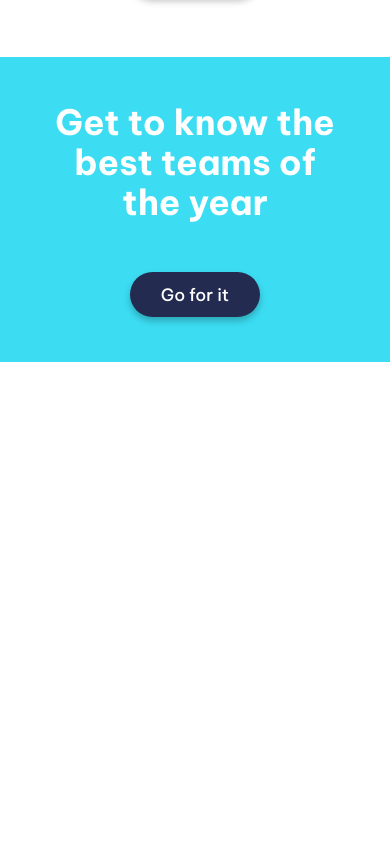
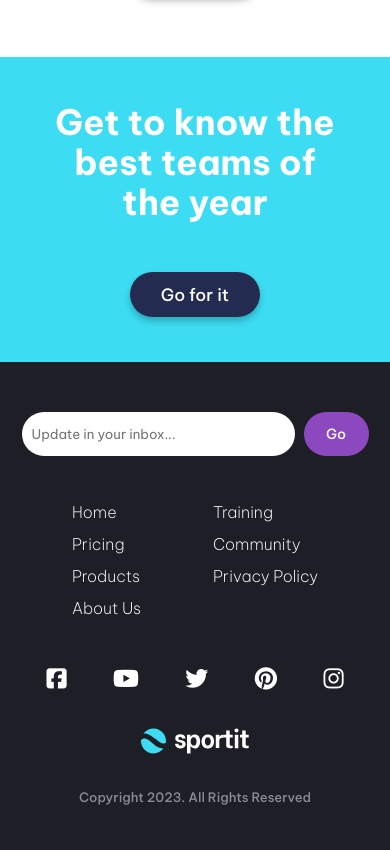
Before and after one commit to alossada/finalProject_FrontEnd1, a plain HTML site: page index.html in a window 390 px wide. Shown: the part 2571-3421 px from the top of the page. Before the commit the page ends 2933 px from the top, so only its background shows below. Drawn offline with Linux system fonts and the light colour scheme.

Commit message:
Create footer
Responsive and styles ok

```diff
--- a/index.html
+++ b/index.html
@@ -115,6 +115,40 @@
 		</h2>
 		<button class="btn separator_bottomBtn">Go for it</button>
 	</section>
+	<footer>
+		<div class="footer">
+			<form action="">
+				<input type="email" name="email" class="email_input" placeholder="Update in your inbox...">
+				<input type="submit" class="footer_email_submint" value="Go">
+			</form>
+			<nav class="footer_nav">
+				<ul class="footer_nav_list">
+					<li class="footer_nav_item">Home</li>
+					<li class="footer_nav_item">Pricing</li>
+					<li class="footer_nav_item">Products</li>
+					<li class="footer_nav_item">About Us</li>
+				</ul>
+				<ul class="footer_nav_list">
+					<li class="footer_nav_item">Training</li>
+					<li class="footer_nav_item">Community</li>
+					<li class="footer_nav_item">Privacy Policy</li>
+				</ul>
+			</nav>
+			<nav class="footer_nav_social">
+				<div class="footer_nav_social_list">
+					<a class="footer_social_icon" href=""><i class="fa-brands fa-square-facebook"></i></i></a>
+					<a class="footer_social_icon" href=""><i class="fa-brands fa-youtube"></i></a>
+					<a class="footer_social_icon" href=""><i class="fa-brands fa-twitter"></i></a>
+					<a class="footer_social_icon" href=""><i class="fa-brands fa-pinterest"></i></a>
+					<a class="footer_social_icon" href=""><i class="fa-brands fa-instagram"></i></a>
+				</div>
+				<img class="logo_footer" src="/assets/logo_negative.svg" alt="sportif Logo">
+			</nav>
+		</div>
+		<p class="footer_copyright">
+			Copyright 2023. All Rights Reserved
+		</p>
+	</footer>
 
 </body>
 </html>
--- a/styles.css
+++ b/styles.css
@@ -1,4 +1,4 @@
-@import url("https://fonts.googleapis.com/css2?family=Be+Vietnam+Pro:wght@400;500;700&family=Inter:wght@100;200;300;400;500;600;700;800;900&family=Roboto:ital,wght@0,100;0,300;0,400;0,500;0,700;1,100;1,300;1,400&display=swap");
+@import url("https://fonts.googleapis.com/css2?family=Be+Vietnam+Pro:wght@200;400;500;700&family=Inter:wght@100;200;300;400;500;600;700;800;900&family=Roboto:ital,wght@0,100;0,300;0,400;0,500;0,700;1,100;1,300;1,400&display=swap");
 
 * {
   border: none;
@@ -201,7 +201,8 @@ h2.players_title {
   display: flex;
   flex-direction: column;
   gap: 20px;
-  width: 400px;
+  width: 90%;
+  max-width: 400px;
   align-items: center;
   margin: 0px 15px;
 }
@@ -241,6 +242,87 @@ h2.players_title {
 
 .separator_bottomBtn{
 	background: #232C50;
+}
+
+footer{
+  background-color: #1E1E26;
+  padding-bottom: 45px;
+}
+
+form{
+  display: flex;
+  align-items: center;
+  justify-content: center;
+  gap: 9px;
+  padding: 50px 0 10px;
+}
+
+.email_input{
+  border-radius: 50px;
+  height: 44px;
+  max-width: 310px;
+  padding: 10px;
+  width: 70%;
+
+}
+
+.footer_email_submint{
+  background-color: #8B48BF;
+  border-radius: 50px;
+  color: #FFF;
+  font-size: 14px;
+  font-weight: 500;
+  height: 44px;
+  padding: 10px;
+  width: 20%;
+  min-width: 55px;
+  max-width: 65px;
+}
+
+.footer_nav{
+  color: #FFF;
+  font-size: 16px;
+  font-weight: 200;
+  display: flex;
+  justify-content: space-evenly;
+  padding: 30px 0;
+}
+
+.footer_nav_item{
+  padding: 6px 0;
+}
+
+.footer_nav_social{
+  display: flex;
+  flex-flow: column wrap;
+  align-items: center;
+  justify-content: center;
+  gap: 35px;
+  padding: 10px 0 35px;
+}
+
+.footer_nav_social_list{
+  width: 100%;
+  max-width: 500px;
+  display: flex;
+  align-items: center;
+  justify-content: space-evenly;
+}
+
+a.footer_social_icon{
+  color: #FFF;
+  font-size: 23px;
+}
+
+.logo_footer{
+  width: 108px;
+}
+
+.footer_copyright{
+  color: #8C8C94;
+  font-size: 13px;
+  font-weight: 500;
+  text-align: center;
 }
 
 @media (min-width: 768px) {
@@ -353,4 +435,36 @@ h2.players_title {
 		background: #FFF;
 		color: #8B48BF;
 	}
+
+  .footer{
+    display: flex;
+    flex-flow: row-reverse wrap;
+    align-items: start;
+    justify-content: space-evenly;
+    padding-top: 20px;
+  }
+
+  form{
+    padding: 30px 0;
+    width: 27%;
+  }
+
+  .footer_nav_social{
+    padding-top: 30px;
+    padding-left: 1.7%;
+    flex-flow: column-reverse;
+    align-items: start;
+    width: 27%;
+  }
+
+  .footer_nav_social_list{
+    justify-content: space-between;
+    max-width: 220px;
+  }
+
+  .footer_nav{
+    width: 27%;
+    justify-content: space-between;
+    padding-right: 1.3%;
+  }
 }
```
Also changed, not shown: assets/logo_negative.svg (added).
